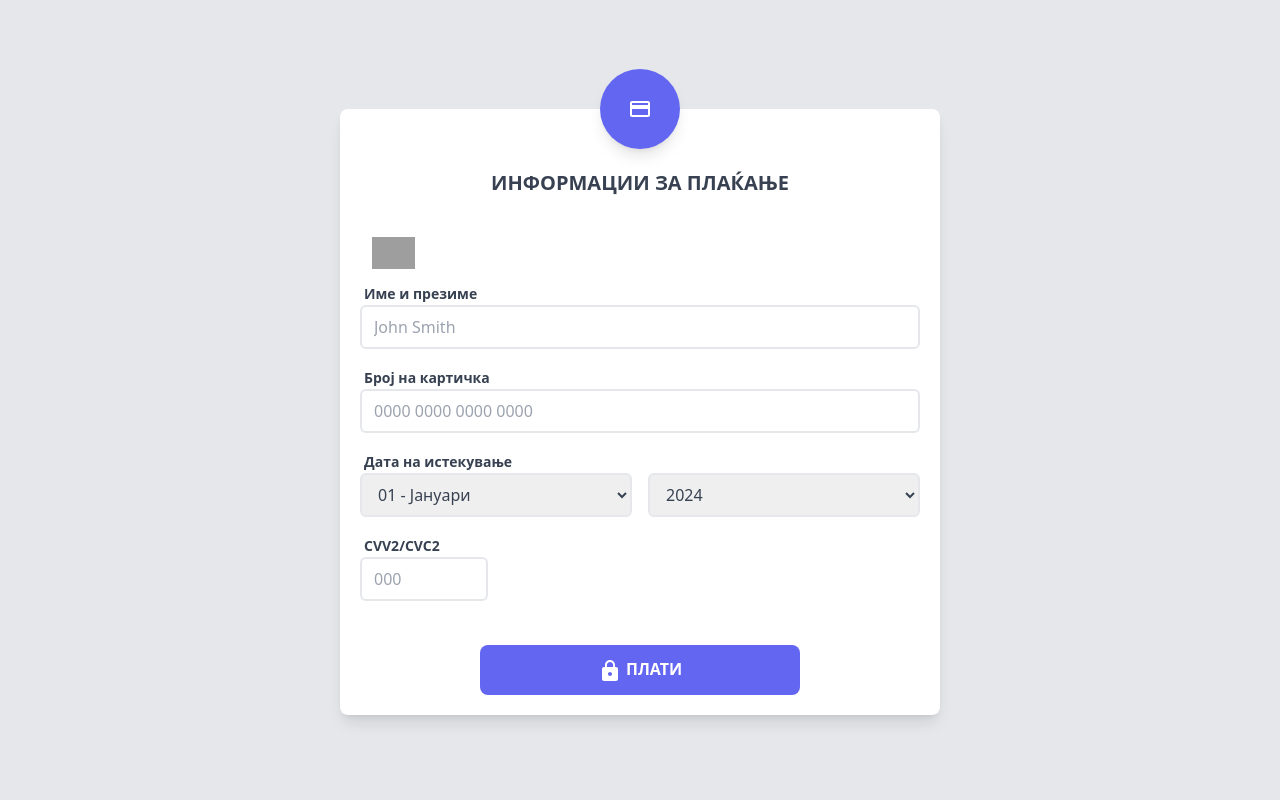
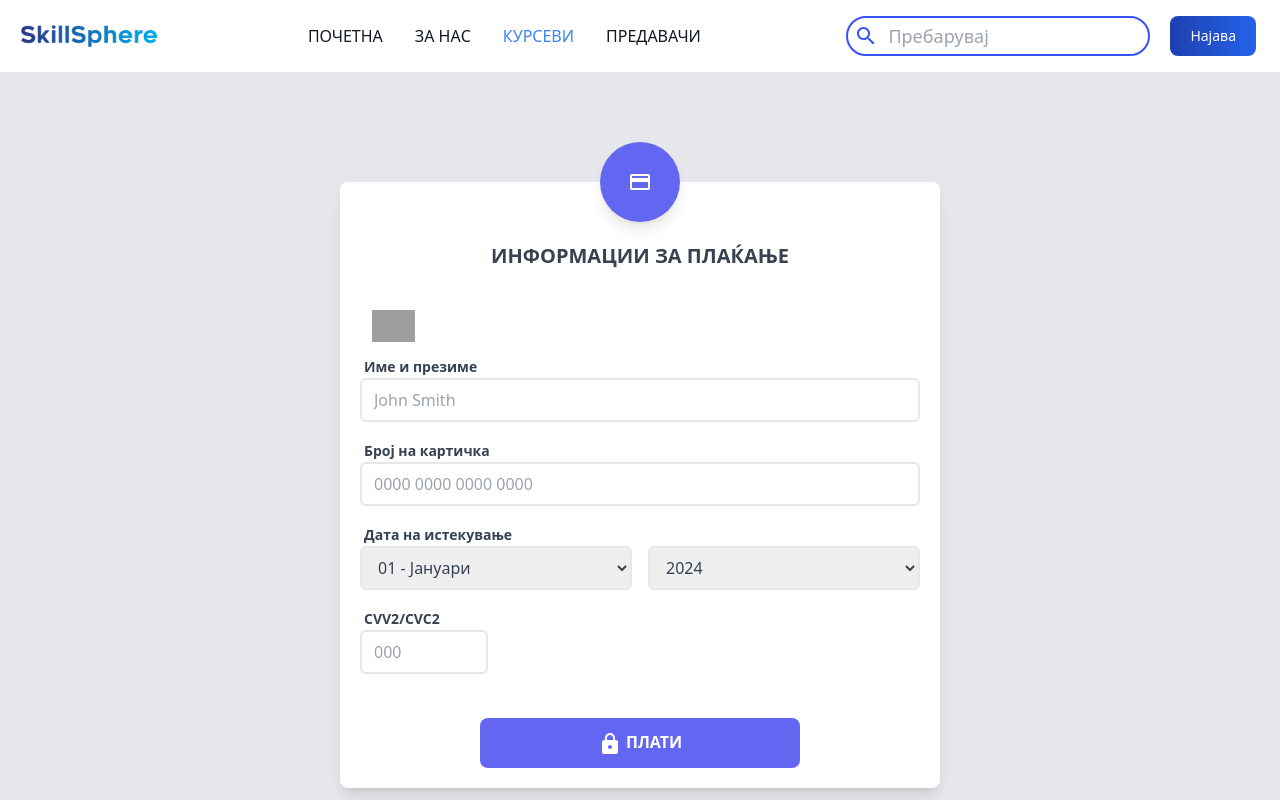
Before and after one commit to Team-27-CoursesApp/frontend, a React (Vite) app in the folder coursesApp/: page /payment in a window 1280 px wide. Shown: the top 800 px of the page. Built offline with nearby package versions, Linux system fonts and the light colour scheme; grey boxes are pictures that could not be loaded.

Commit message:
Payment Functionality Added

```diff
--- a/coursesApp/src/Pages/Checkout/CheckoutPage.jsx
+++ b/coursesApp/src/Pages/Checkout/CheckoutPage.jsx
@@ -1,8 +1,36 @@
 import CreditCardIcon from "@mui/icons-material/CreditCard";
 import LockIcon from "@mui/icons-material/Lock";
+import Footer from "../../Components/Footer/Footer";
+import Header from "../../Components/Header/Header";
+import axios from "axios";
+import { Store } from "../../Store";
+import { toast } from "react-toastify";
+import { useContext } from "react";
+import { useNavigate } from "react-router-dom";
 
 const CheckoutPage = () => {
+  const { state, dispatch: ctxDispatch } = useContext(Store);
+  const { userInfo, cart } = state;
+  const navigate = useNavigate();
+
+  const paymentHandler = async (e) => {
+    e.preventDefault();
+    try {
+      const { data } = await axios.post("/api/courses/payment", {
+        user: userInfo,
+        courses: cart.cartItems,
+      });
+      localStorage.removeItem("cartItems");
+      ctxDispatch({ type: "CART_CLEAR" });
+      toast.success("Успешно плаќање");
+      navigate(`/profile/${userInfo.username}`);
+    } catch (error) {
+      toast.error("Неуспешна најава");
+    }
+  };
   return (
+    <>
+      <Header page={"Courses"} />
       <div className="min-w-screen min-h-screen bg-gray-200 flex items-center justify-center px-5 pb-10 pt-16">
         <div
           className="w-full mx-auto rounded-lg bg-white shadow-lg p-5 text-gray-700"
@@ -26,10 +54,14 @@ const CheckoutPage = () => {
               />
             </div>
           </div>
+          <form onSubmit={paymentHandler}>
             <div className="mb-3">
-          <label className="font-bold text-sm mb-2 ml-1">Име и презиме</label>
+              <label className="font-bold text-sm mb-2 ml-1">
+                Име и презиме
+              </label>
               <div>
                 <input
+                  required
                   className="w-full px-3 py-2 mb-1 border-2 border-gray-200 rounded-md focus:outline-none focus:border-indigo-500 transition-colors"
                   placeholder="John Smith"
                   type="text"
@@ -42,6 +74,9 @@ const CheckoutPage = () => {
               </label>
               <div>
                 <input
+                  required
+                  minLength={16}
+                  maxLength={16}
                   className="w-full px-3 py-2 mb-1 border-2 border-gray-200 rounded-md focus:outline-none focus:border-indigo-500 transition-colors"
                   placeholder="0000 0000 0000 0000"
                   type="text"
@@ -85,6 +120,9 @@ const CheckoutPage = () => {
               <label className="font-bold text-sm mb-2 ml-1">CVV2/CVC2</label>
               <div>
                 <input
+                  required
+                  minLength={3}
+                  maxLength={3}
                   className="w-32 px-3 py-2 mb-1 border-2 border-gray-200 rounded-md focus:outline-none focus:border-indigo-500 transition-colors"
                   placeholder="000"
                   type="text"
@@ -92,12 +130,18 @@ const CheckoutPage = () => {
               </div>
             </div>
             <div>
-          <button className="block w-full max-w-xs mx-auto bg-indigo-500 hover:bg-indigo-700 focus:bg-indigo-700 text-white rounded-lg px-3 py-3 font-semibold">
+              <button
+                type="submit"
+                className="block w-full max-w-xs mx-auto bg-indigo-500 hover:bg-indigo-700 focus:bg-indigo-700 text-white rounded-lg px-3 py-3 font-semibold"
+              >
                 <LockIcon /> ПЛАТИ
               </button>
             </div>
+          </form>
         </div>
       </div>
+      <Footer />
+    </>
   );
 };
 
--- a/coursesApp/src/Store.jsx
+++ b/coursesApp/src/Store.jsx
@@ -43,7 +43,7 @@ const reducer = (state, action) => {
       return {
         ...state,
         userInfo: null,
-        cart: { cartItems: [], shippingAddress: {}, paymentMethod: "" },
+        cart: { cartItems: [] },
       };
     default:
       return state;
```
Lines whose indentation alone changed are shown as unchanged.
